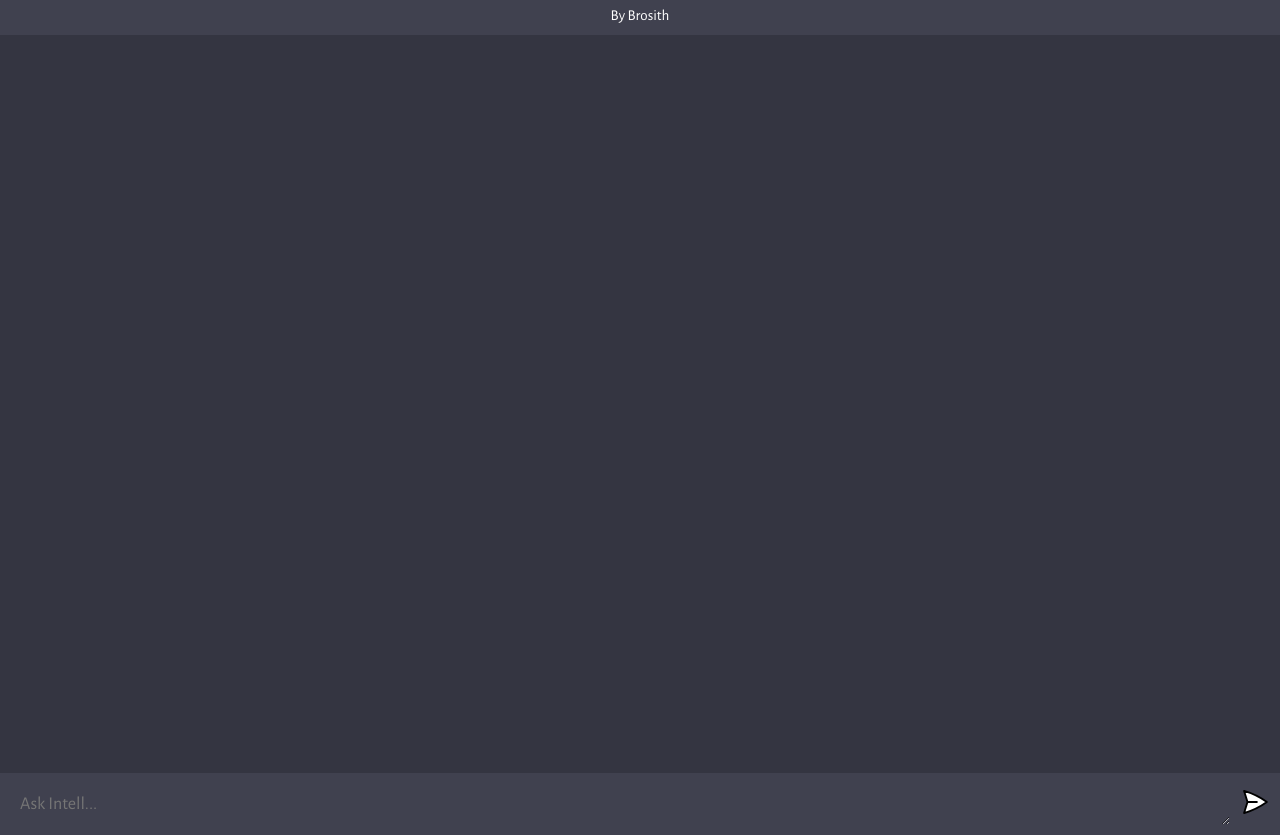
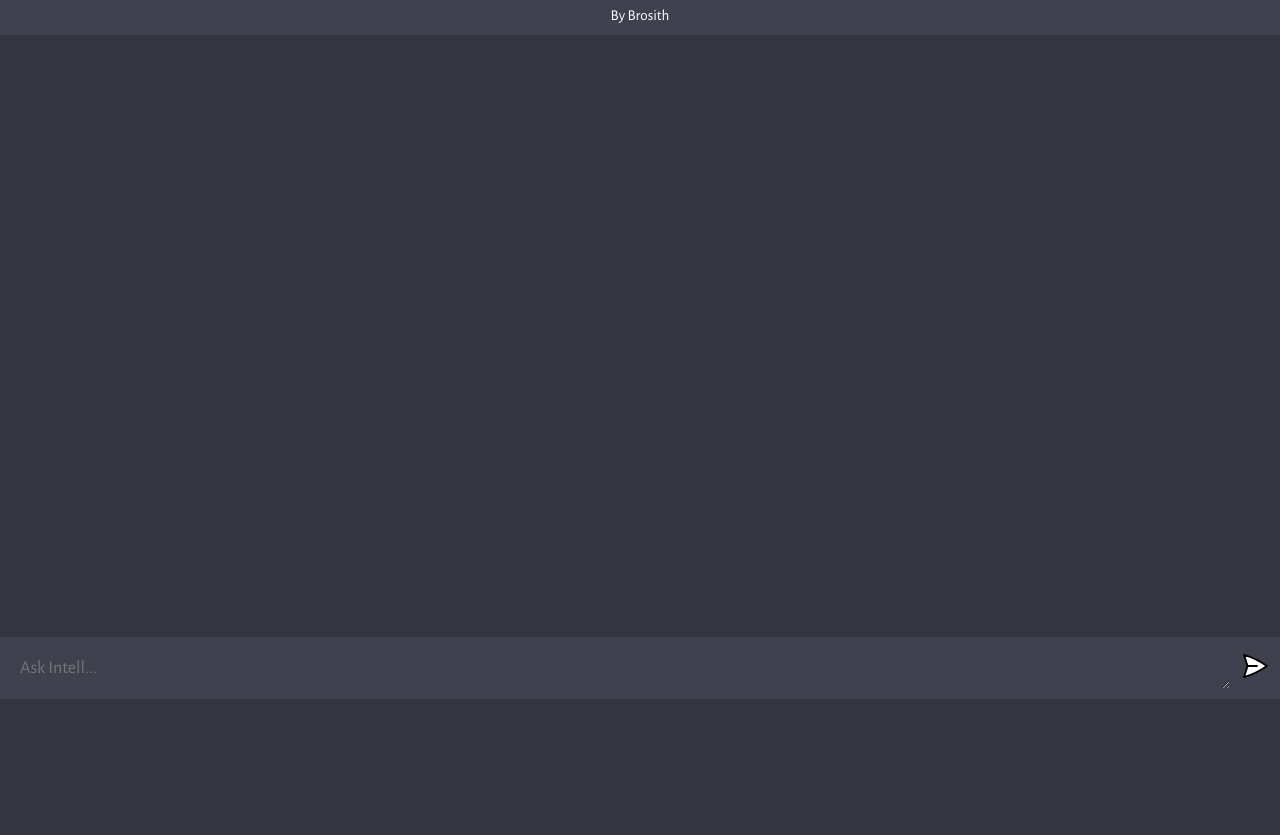
Before and after one commit to BrosithKH/IntellAI, a website built with Vite: page client/index.html in a window 1280 px wide. Shown: the part 71-906 px from the top of the page. After the commit the page ends 800 px from the top, so only its background shows below. Built offline with nearby package versions, Linux system fonts and the light colour scheme.

Commit message:
Update style.css

```diff
--- a/client/style.css
+++ b/client/style.css
@@ -13,7 +13,7 @@ body {
 
 #app {
   width: 100vw;
-  height: 100vh;
+  height: 83vh;
   background: #343541;
 
   display: flex;
```
